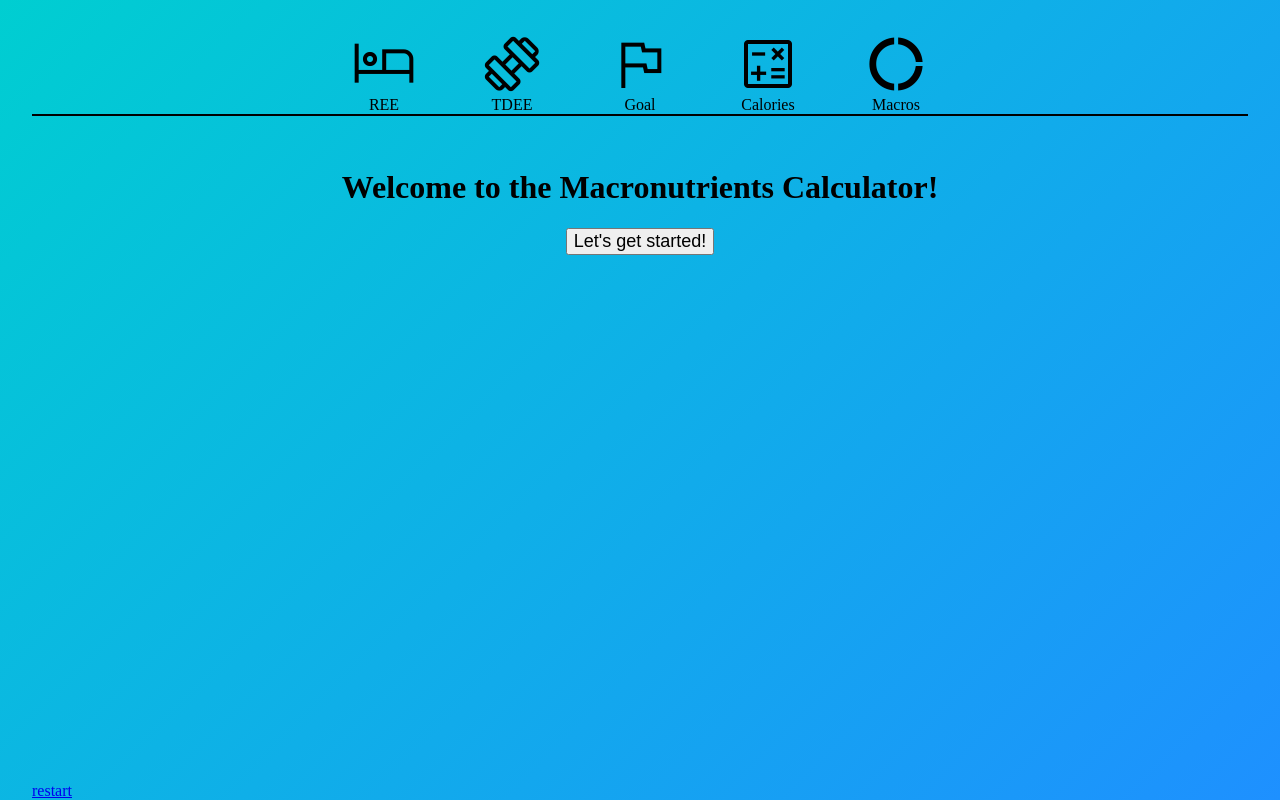
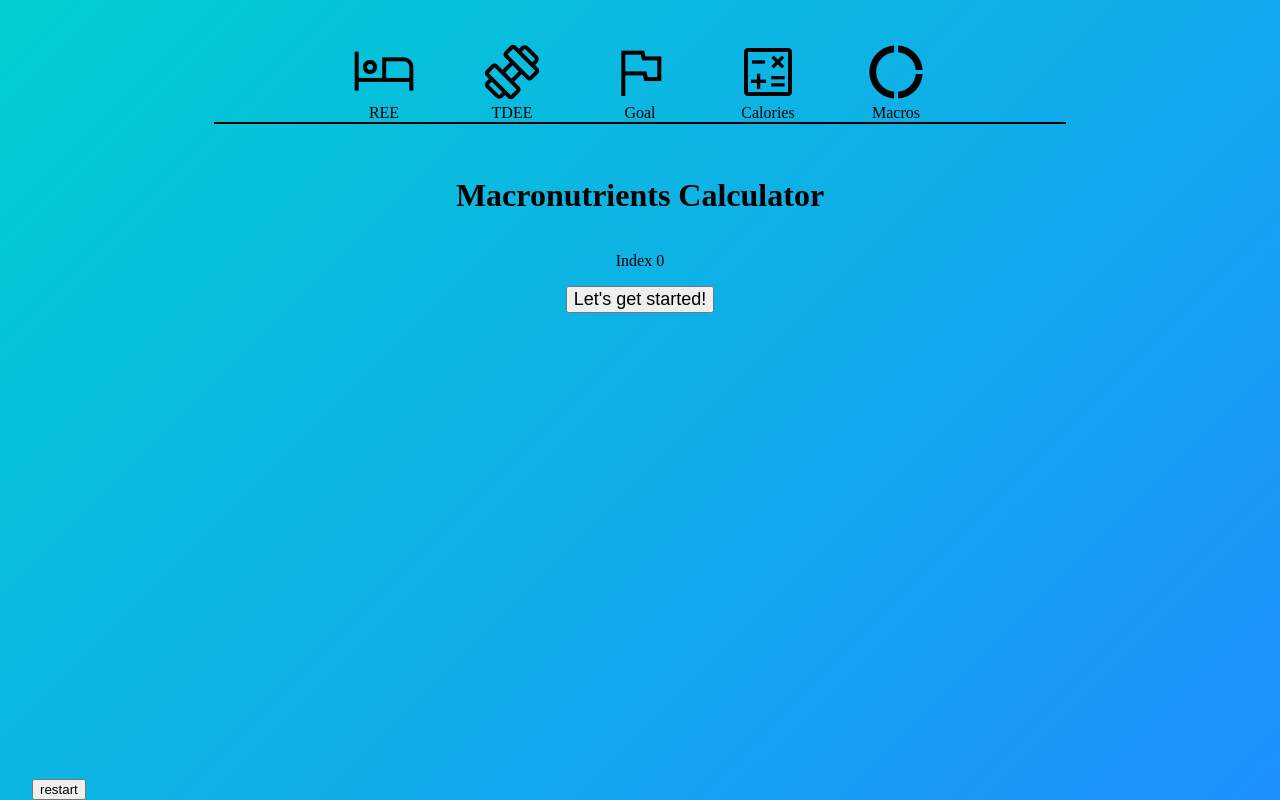
Before and after one commit to CommanderTrip/macros-journal, a Vue app: page /user in a window 1280 px wide. Built offline with nearby package versions, Linux system fonts and the light colour scheme.

Commit message:
Added Page transitions

```diff
--- a/src/App.vue
+++ b/src/App.vue
@@ -1,8 +1,17 @@
 <script setup>
 
-import { RouterView, RouterLink } from 'vue-router';
+import {store} from "./store.js";
+
 import ProgressionNav from "./components/ProgressionNav.vue";
+import REE from "./components/REE.vue";
+import TDEE from "./components/TDEE.vue";
+import Goal from "./components/Goal.vue";
+import Calories from "./components/Calories.vue";
+import Macros from "./components/Macros.vue";
 
+function resetStore() {
+  store.index = 0
+}
 </script>
 
 <template>
@@ -12,12 +21,19 @@ import ProgressionNav from "./components/ProgressionNav.vue";
   </main>
   <div v-if="$route.fullPath === '/'">
     <div class="welcome">
-      <h1>Welcome to the Macronutrients Calculator!</h1>
-      <RouterLink to="/gettingstarted"><button>Let's get started!</button></RouterLink>
+      <h1>Macronutrients Calculator</h1>
+      <p>Index {{store.index}}</p>
+      <button @click="store.index++">Let's get started!</button>
     </div>
+    <REE class="transition-in" v-if="store.index > 0"/>
+    <TDEE class="transition-in" v-if="store.index > 1"/>
+    <Goal class="transition-in" v-if="store.index > 2"/>
+    <Calories class="transition-in" v-if="store.index > 3"/>
+    <Macros class="transition-in" v-if="store.index > 4"/>
+
   </div>
   <footer>
-    <RouterLink to="/">restart</RouterLink>
+    <button @click="resetStore">restart</button>
   </footer>
 </template>
 
@@ -30,6 +46,12 @@ html {
 
 body {
   margin-inline: 2rem;
+}
+
+main {
+  display: flex;
+  flex-direction: column;
+  margin-inline: 15%;
 }
 </style>
 
@@ -83,4 +105,23 @@ footer {
     font-size: large;
   }
 }
+
+.transition-in {
+  position: absolute;
+  bottom: -100px;
+  animation: fadeInAndMoveUp 1s forwards;
+  animation-timing-function: ease-in;
+}
+
+@keyframes fadeInAndMoveUp {
+  from {
+    opacity: 0;
+    position: relative;
+  }
+  to {
+    position: relative;
+    bottom: 0;
+    opacity: 1;
+  }
+}
 </style>
--- /dev/null
+++ b/src/components/Calories.vue
@@ -0,0 +1,11 @@
+<script setup lang="ts">
+
+</script>
+
+<template>
+  <p>Hi from Calories</p>
+</template>
+
+<style scoped lang="scss">
+
+</style>
--- /dev/null
+++ b/src/components/Goal.vue
@@ -0,0 +1,11 @@
+<script setup lang="ts">
+
+</script>
+
+<template>
+  <p>Hi from Goals</p>
+</template>
+
+<style scoped lang="scss">
+
+</style>
--- /dev/null
+++ b/src/components/Macros.vue
@@ -0,0 +1,11 @@
+<script setup lang="ts">
+
+</script>
+
+<template>
+  <p>Hi from Macros</p>
+</template>
+
+<style scoped lang="scss">
+
+</style>
--- /dev/null
+++ b/src/components/REE.vue
@@ -0,0 +1,15 @@
+<script setup lang="ts">
+import {store} from "../store";
+</script>
+
+<template>
+  <div>
+    <p>Age: {{ store.age }}</p>
+    <p>Hi from REE</p>
+  </div>
+
+</template>
+
+<style scoped lang="scss">
+
+</style>
--- /dev/null
+++ b/src/components/TDEE.vue
@@ -0,0 +1,3 @@
+<template>
+  <p>Hi from TDEE</p>
+</template>
--- a/src/store.js
+++ b/src/store.js
@@ -2,5 +2,6 @@
 import { reactive } from 'vue'
 
 export const store = reactive({
+    index: 0,
     age: 0
 })
--- a/src/views/GettingStartedView.vue
+++ b/src/views/GettingStartedView.vue
@@ -22,6 +22,6 @@ import { RouterLink } from 'vue-router';
     </div>
 </template>
 
-<style lang="scss">
+<style scoped lang="scss">
 
 </style>
--- a/src/views/UserInfoView.vue
+++ b/src/views/UserInfoView.vue
@@ -27,10 +27,11 @@ watch(age, (newAge, oldAge) => {
             </div>
         </fieldset>
 
-        <form @submit.prevent="">
+      <fieldset>
+        <legend>Who...are you?</legend>
+        <input type="number" min="0" max="100" placeholder="Age" :value="age" required/>
 
-            <input type="number" min="0" max="100" placeholder="Age" :value="age" required/>
+      </fieldset>
 
-        </form>
     </div>
 </template>
```
Also changed, not shown: 1 other file (tests, documents, lock files or other folders).
